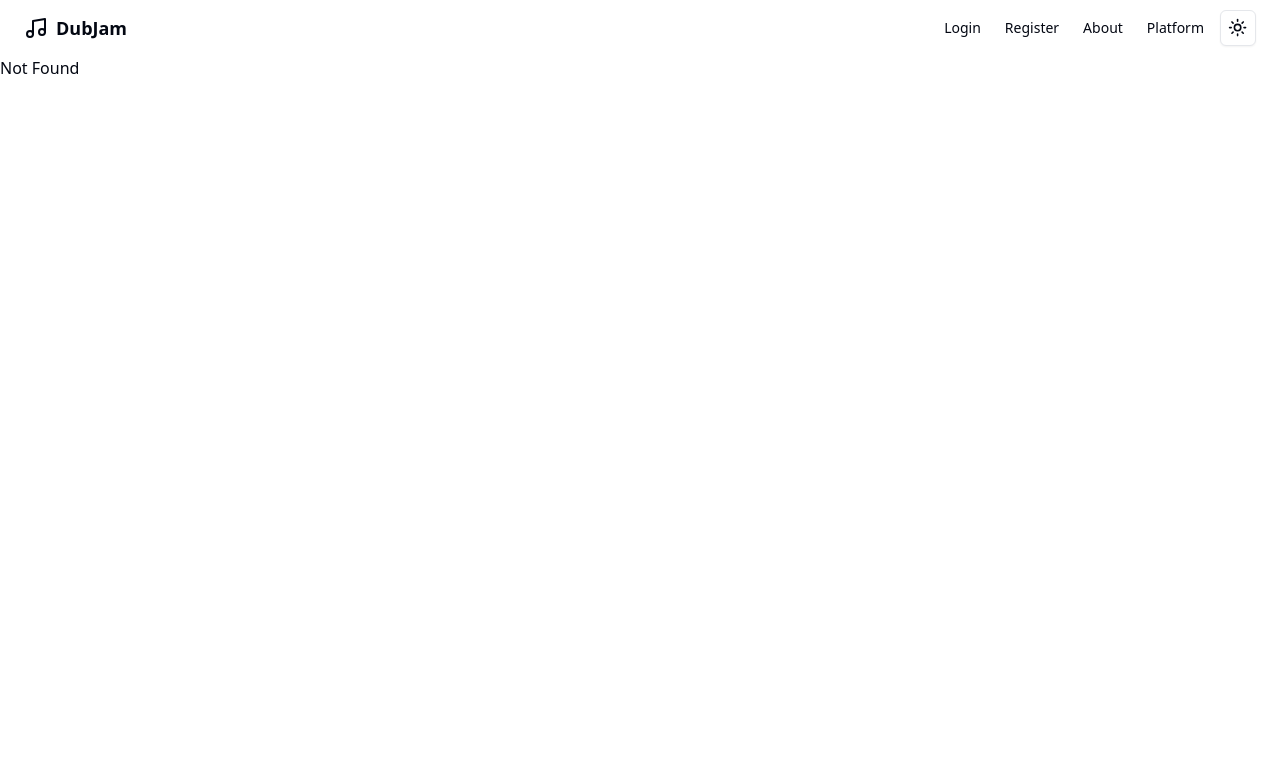
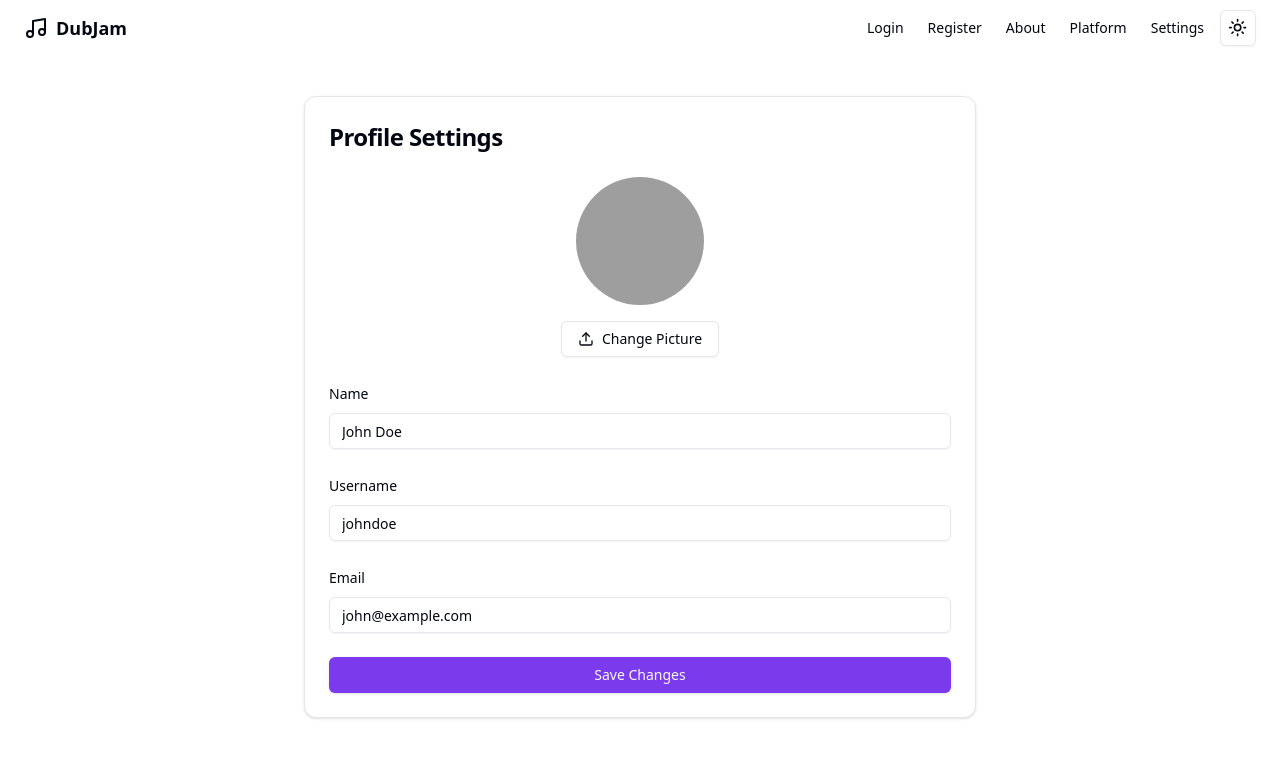
Before and after one commit to Nyumat/dubhacks, a React (Vite) app in the folder client/: page /settings in a window 1280 px wide. Before the commit this address had no page. Shown: the top 758 px of the page. Built offline with nearby package versions, Linux system fonts and the light colour scheme; grey boxes are pictures that could not be loaded.

Commit message:
initial settings page

```diff
--- a/client/src/(misc)/navbar.tsx
+++ b/client/src/(misc)/navbar.tsx
@@ -23,6 +23,9 @@ export function Navbar() {
                 <Link className="text-sm font-medium hover:underline underline-offset-4" to="/platform">
                     Platform
                 </Link>
+                <Link className="text-sm font-medium hover:underline underline-offset-4" to="/settings">
+                    Settings
+                </Link>
             </nav>
             <ModeToggle />
         </header>
--- a/client/src/App.tsx
+++ b/client/src/App.tsx
@@ -4,6 +4,7 @@ import About from './pages/about/about';
 import Login from './pages/auth/login';
 import Register from './pages/auth/register';
 import Landing from './pages/landing/landing-page';
+import Settings from './pages/settings/settings';
 
 export default function App() {
     return (
@@ -15,6 +16,7 @@ export default function App() {
                 <Route path="/about" element={<About />} />
                 <Route path="/login" element={<Login />} />
                 <Route path="/register" element={<Register />} />
+                <Route path="/settings" element={<Settings />} />
                 <Route path="*" element={<h1>Not Found</h1>} />
             </Routes>
         </>
--- a/client/src/pages/about/about.tsx
+++ b/client/src/pages/about/about.tsx
@@ -10,14 +10,15 @@ export default function About() {
     <div className="flex flex-col min-h-screen">
       <main className="flex-grow">
         {/* Hero Section */}
-        <section className="bg-gradient-to-r from-primary to-primary-foreground text-primary-foreground py-20">
-          <div className="container mx-auto px-4">
+        <section className="bg-background text-foreground py-48">
+          <div className="container mx-auto px-4 text-center">
             <h1 className="text-4xl md:text-5xl font-bold mb-6">Revolutionizing Music Creation</h1>
-            <p className="text-xl md:text-2xl mb-8">
+            <p className="text-xl md:text-xl mb-8 text-muted-foreground max-w-2xl mx-auto">
               Dubjam is on a mission to empower musicians and producers with cutting-edge AI technology.
-              Our initiatives focus on democratizing music production and fostering creativity.
+              Our initiatives focus on democratizing music production and fostering creativity. Collaborate
+              on music production with your colleagues in real time.
             </p>
-            <Button variant="secondary" size="lg">
+            <Button size="lg">
               Learn More
             </Button>
           </div>
--- /dev/null
+++ b/client/src/pages/settings/settings.tsx
@@ -0,0 +1,96 @@
+"use client"
+
+import { useState, useRef } from "react"
+import { Button } from "@/components/ui/button"
+import { Input } from "@/components/ui/input"
+import { Label } from "@/components/ui/label"
+import { Card, CardContent, CardHeader, CardTitle } from "@/components/ui/card"
+import { Avatar, AvatarImage, AvatarFallback } from "@/components/ui/avatar"
+import { Upload } from "lucide-react"
+
+export default function Settings() {
+  const [name, setName] = useState("John Doe")
+  const [username, setUsername] = useState("johndoe")
+  const [email, setEmail] = useState("john@example.com")
+  const [avatarUrl, setAvatarUrl] = useState("/placeholder.svg")
+  const fileInputRef = useRef<HTMLInputElement>(null)
+
+  const handleFileChange = (event: React.ChangeEvent<HTMLInputElement>) => {
+    const file = event.target.files?.[0]
+    if (file) {
+      const reader = new FileReader()
+      reader.onload = (e) => {
+        setAvatarUrl(e.target?.result as string)
+      }
+      reader.readAsDataURL(file)
+    }
+  }
+
+  const handleSave = () => {
+    // Here you would typically send the updated profile data to your backend
+    console.log("Profile updated:", { name, username, email, avatarUrl })
+  }
+
+  return (
+    <div className="container mx-auto py-10">
+      <Card className="max-w-2xl mx-auto">
+        <CardHeader>
+          <CardTitle className="text-2xl font-bold">Profile Settings</CardTitle>
+        </CardHeader>
+        <CardContent>
+          <div className="space-y-6">
+            <div className="flex flex-col items-center space-y-4">
+              <Avatar className="w-32 h-32">
+                <AvatarImage src={avatarUrl} alt="Profile picture" />
+                <AvatarFallback>
+                  {name.split(" ").map(n => n[0]).join("").toUpperCase()}
+                </AvatarFallback>
+              </Avatar>
+              <Button
+                variant="outline"
+                onClick={() => fileInputRef.current?.click()}
+              >
+                <Upload className="mr-2 h-4 w-4" /> Change Picture
+              </Button>
+              <input
+                type="file"
+                ref={fileInputRef}
+                onChange={handleFileChange}
+                accept="image/*"
+                className="hidden"
+              />
+            </div>
+            <div className="space-y-2">
+              <Label htmlFor="name">Name</Label>
+              <Input
+                id="name"
+                value={name}
+                onChange={(e) => setName(e.target.value)}
+              />
+            </div>
+            <div className="space-y-2">
+              <Label htmlFor="username">Username</Label>
+              <Input
+                id="username"
+                value={username}
+                onChange={(e) => setUsername(e.target.value)}
+              />
+            </div>
+            <div className="space-y-2">
+              <Label htmlFor="email">Email</Label>
+              <Input
+                id="email"
+                type="email"
+                value={email}
+                onChange={(e) => setEmail(e.target.value)}
+              />
+            </div>
+            <Button className="w-full" onClick={handleSave}>
+              Save Changes
+            </Button>
+          </div>
+        </CardContent>
+      </Card>
+    </div>
+  )
+}
```
